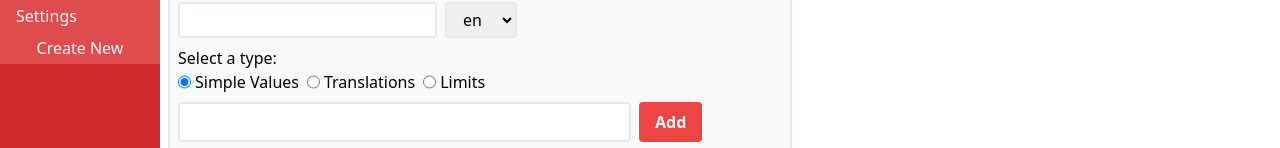
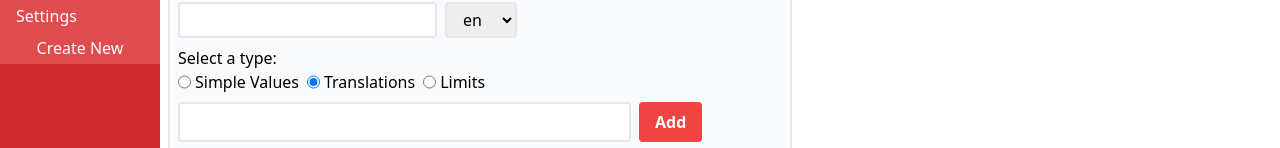
Before and after one commit to Vidolido/intra, a Next.js app: page /dashboard/settings/create in a window 1280 px wide. Shown: the part 160-308 px from the top of the page. Built offline with nearby package versions, Linux system fonts and the light colour scheme.

Commit message:
posledno od doma

```diff
--- a/src/app/_components/forms/settingsForm/FormCollection.jsx
+++ b/src/app/_components/forms/settingsForm/FormCollection.jsx
@@ -1,5 +1,5 @@
 import Single from './collections/Single';
-import TranslateInput from '../../translateInput/TranslateInput';
+import TranslateInput from './TranslateInput';
 import Limit from './collections/Limit';
 
 const switchRender = (type, item, i) => {
@@ -10,7 +10,7 @@ const switchRender = (type, item, i) => {
 			return (
 				<TranslateInput
 					key={i}
-					submitOnEnter={true}
+					submitOnEnter={false}
 					name={'translations[]'}
 					item={item}
 				/>
--- a/src/app/_components/forms/settingsForm/MainInput.jsx
+++ b/src/app/_components/forms/settingsForm/MainInput.jsx
@@ -1,6 +1,11 @@
 import { useEffect, useRef } from 'react';
 
-const MainInput = ({ collectionType, setCollection }) => {
+// custom hooks
+import { useSettings } from './util/useSettings';
+
+const MainInput = () => {
+	const { setCollection, collectionType } = useSettings();
+
 	const newInputRef = useRef(null);
 
 	useEffect(() => {
@@ -9,20 +14,30 @@ const MainInput = ({ collectionType, setCollection }) => {
 
 	const handleOnClick = (e) => {
 		e.preventDefault();
-		// console.log(newInputRef.current.name);
-		setCollection((prev) => {
-			return {
-				...prev,
-				[collectionType]: [
-					...prev[collectionType],
-					collectionType === 'translatedString'
-						? { language: 'en', value: newInputRef.current.value }
-						: newInputRef.current.value,
-				],
-			};
-		});
+		if (!newInputRef.current.value) return;
+		setCollection(
+			collectionType === 'translatedString'
+				? [{ language: 'en', value: newInputRef.current.value }]
+				: newInputRef.current.value
+		);
+
+		// collectionType === 'translatedString'
+		// 				? [{ language: 'en', value: newInputRef.current.value }]
+		// 				: newInputRef.current.value,
+		// setCollection((prev) => {
+		// 	return {
+		// 		...prev,
+		// 		[collectionType]: [
+		// 			...prev[collectionType],
+		// 			collectionType === 'translatedString'
+		// 				? [{ language: 'en', value: newInputRef.current.value }]
+		// 				: newInputRef.current.value,
+		// 		],
+		// 	};
+		// });
 	};
 	console.log(collectionType, 'in singleInput');
+	console.log(newInputRef.current);
 	return (
 		<label className='flex flex-row gap-2'>
 			<input
--- a/src/app/_components/forms/settingsForm/RadioButtons.jsx
+++ b/src/app/_components/forms/settingsForm/RadioButtons.jsx
@@ -1,19 +1,11 @@
 'use client';
 
-// import { useState } from 'react';
+//custom hooks
+import { useSettings } from './util/useSettings';
 
-//custom hooks
-// import { useSettings } from '../_state/useSettings';
-
-const buttonTypes = {
-  single: 'Simple Values',
-  translatedString: 'Translations',
-  limit: 'Limits',
-};
-
-export default function RadioButtnos({ collectionType, setCollectionType }) {
-  //   const { collectionType, setCollectionType } = useSettings();
-  // const [collectionType, setCollectionType] = useState('single');
+export default function RadioButtnos() {
+	const { collectionType, setCollectionType, buttonTypes } = useSettings();
+	console.log(collectionType);
 	return (
 		<fieldset>
 			<legend>Select a type:</legend>
--- a/src/app/_components/forms/settingsForm/SettingsForm.jsx
+++ b/src/app/_components/forms/settingsForm/SettingsForm.jsx
@@ -1,23 +1,25 @@
 'use client';
-
-import { useState } from 'react';
 
 import { testAction } from '@/app/_actions/settingsActions';
 
+// custom hooks
+import { useSettings } from './util/useSettings';
+
 // components
-import TranslateInput from '../../translateInput/TranslateInput';
+import TranslateInput from './TranslateInput';
 import RadioButtnos from './RadioButtons';
 import MainInput from './MainInput';
 import FormCollection from './FormCollection';
 import { SubmitButton } from '../submitButton/SubmitButton';
 
 const SettingsForm = () => {
-	const [collectionType, setCollectionType] = useState('single');
-	const [collection, setCollection] = useState({
-		single: [],
-		translatedString: [],
-		limit: [],
-	});
+	const { collection, collectionType } = useSettings();
+	// const [collectionType, setCollectionType] = useState('single');
+	// const [collection, setCollection] = useState({
+	// 	single: [],
+	// 	translatedString: [],
+	// 	limit: [],
+	// });
 
 	console.log(collection, 'the collection');
 
@@ -26,26 +28,20 @@ const SettingsForm = () => {
 			action={testAction}
 			className='flex w-full flex-col border-2 border-grey-50 border-opacity-60 rounded p-2 bg-gray-50 gap-2'>
 			<span>Title</span>
-			<TranslateInput submitOnEnter={false} name={'title[]'} />
+			<TranslateInput submitOnEnter={false} name={'title'} />
 
-			<RadioButtnos
-				collectionType={collectionType}
-				setCollectionType={setCollectionType}
-			/>
+			<RadioButtnos />
 
-			<MainInput
-				collectionType={collectionType}
-				setCollection={setCollection}
-			/>
+			<MainInput />
+			{/*
+			{collection[collectionType].length > 0 && <hr className='m-5' />} */}
 
-			{collection[collectionType].length > 0 && <hr className='m-5' />}
-
-			{collection[collectionType].length > 0 && (
+			{/* {collection[collectionType].length > 0 && (
 				<FormCollection
 					collectionType={collectionType}
 					formCollection={collection}
 				/>
-			)}
+			)} */}
 			<SubmitButton />
 		</form>
 	);
--- a/src/app/_components/translateInput/TranslateInput.jsx
+++ b/src/app/_components/forms/settingsForm/TranslateInput.jsx
@@ -8,16 +8,12 @@ const initialState = {
 };
 
 const TranslateInput = ({ submitOnEnter, name, item = null }) => {
-	const [data, setData] = useState(item ? [item] : []);
+	const [data, setData] = useState(item ? item : []);
 	const [language, setLanguage] = useState('en');
 	const [itemByLanguage, setItemByLanguage] = useState(initialState);
 
 	const inputRef = useRef(null);
 	const selectRef = useRef(null);
-
-	useEffect(() => {
-		inputRef.current.value = '';
-	}, [language]);
 
 	useEffect(() => {
 		let filtered = data?.find((n) => n.language === language);
@@ -44,29 +40,32 @@ const TranslateInput = ({ submitOnEnter, name, item = null }) => {
 			setData((prevData) => [...prevData, { language, value: e.target.value }]);
 		}
 	};
-	console.log(data, 'THE data');
+	console.log(data, 'THE data, outside');
+	// console.log(item, 'THE item');
 	return (
 		<label className='flex flex-row gap-2 flex-wrap'>
 			<input
 				type='text'
 				name={name}
 				ref={inputRef}
+				datatype='test'
 				className=' border-2 border-grey-50 border-opacity-60 rounded px-3 py-1 hover:border-red-200 focus:outline-none'
 				onKeyDown={(e) =>
 					e.key === 'Enter' && !submitOnEnter && e.preventDefault()
 				}
-				onChange={(e) => {
-					handleOnChange(e);
-				}}
+				onChange={(e) => handleOnChange(e)}
 				value={!itemByLanguage ? '' : itemByLanguage.value}
 			/>
 
 			<select
-				name='title'
+				name={name + 'lang'}
 				id={name + 'lang'}
 				ref={selectRef}
 				className='border-2 border-grey-50 border-opacity-60 rounded px-3 py-1 hover:border-red-200 focus:outline-none cursor-pointer'
-				onChange={(e) => setLanguage(e.target.value)}
+				onChange={(e) => {
+					setLanguage(e.target.value);
+					inputRef.current.value = '';
+				}}
 				defaultValue={language}>
 				{languages.map((lang, i) => (
 					<option key={i} value={lang}>
--- /dev/null
+++ b/src/app/_components/forms/settingsForm/util/useSettings.js
@@ -0,0 +1,38 @@
+import { useState } from 'react';
+import { useSettingsContext } from '@/app/dashboard/_state/settings/useSettingsContext';
+
+import {
+	SET_COLLECTION_TYPE,
+	SET_COLLECTION,
+} from '@/app/dashboard/_state/settings/actionTypes';
+
+export const useSettings = () => {
+	const [isLoading, setIsLoading] = useState(false);
+	const {
+		groupName,
+		collectionType,
+		collection,
+		language,
+		buttonTypes,
+		dispatch,
+	} = useSettingsContext();
+
+	const setCollectionType = (type) => {
+		console.log(type, 'TYPE IN USESETTINGS');
+		dispatch({ type: SET_COLLECTION_TYPE, payload: type });
+	};
+	const setCollection = (item) => {
+		dispatch({ type: SET_COLLECTION, payload: item });
+	};
+
+	return {
+		groupName,
+		collectionType,
+		collection,
+		language,
+		buttonTypes,
+		isLoading,
+		setCollectionType,
+		setCollection,
+	};
+};
--- a/src/app/dashboard/_state/settings/SettingsContext.js
+++ b/src/app/dashboard/_state/settings/SettingsContext.js
@@ -1,14 +1,27 @@
 'use client';
 import { createContext, useReducer } from 'react';
 
-import { ADD_GROUPNAME } from './actionTypes';
+import {
+	ADD_GROUPNAME,
+	SET_COLLECTION,
+	SET_COLLECTION_TYPE,
+} from './actionTypes';
 
 const initialState = {
 	groupName: {},
-  collection: [],
+	collection: {
+		single: [],
+		translatedString: [],
+		limit: [],
+	},
 	checked: false,
-  collectionType: '',
+	collectionType: 'translatedString',
 	language: 'en',
+	buttonTypes: {
+		single: 'Simple Values',
+		translatedString: 'Translations',
+		limit: 'Limits',
+	},
 };
 
 export const SettingsContext = createContext();
@@ -19,6 +32,37 @@ export const settingsReducer = (state, action) => {
 			return {
 				...state,
 				groupName: { ...action.payload },
+			};
+		case SET_COLLECTION_TYPE:
+			console.log('collection');
+			return {
+				...state,
+				collectionType: action.payload,
+			};
+		case SET_COLLECTION:
+			return {
+				...state,
+				collection: {
+					[state.collectionType]: [
+						...state.collection[state.collectionType],
+						action.payload,
+					],
+				},
+			};
+
+		// return {
+		// 		...prev,
+		// 		[collectionType]: [
+		// 			...prev[collectionType],
+		// 			collectionType === 'translatedString'
+		// 				? [{ language: 'en', value: newInputRef.current.value }]
+		// 				: newInputRef.current.value,
+		// 		],
+		// 	}
+		case ADD_TO_COLLECTION:
+			return {
+				...state,
+				collection: [...state.collection, action.payload],
 			};
 		default:
 			return state;
--- a/src/app/dashboard/_state/settings/actionTypes.js
+++ b/src/app/dashboard/_state/settings/actionTypes.js
@@ -1,2 +1,4 @@
 export const ADD_TITLE = 'ADD TITLE'; // da go izbrisham
 export const ADD_GROUPNAME = 'ADD_GROUPNAME';
+export const SET_COLLECTION_TYPE = 'SET_COLLECTION_TYPE';
+export const SET_COLLECTION = 'SET_COLLECTION';
```
Lines whose indentation alone changed are shown as unchanged.
